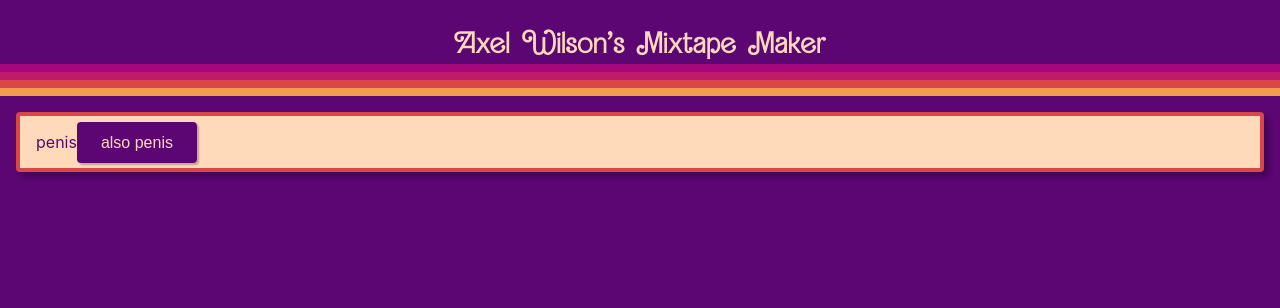
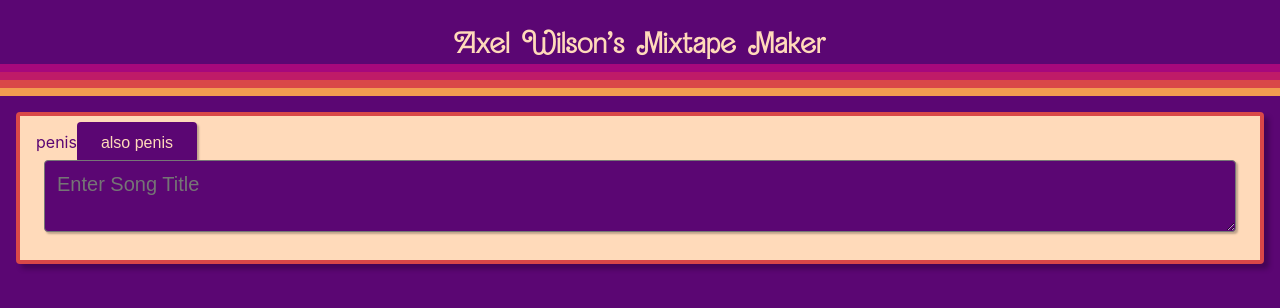
Before and after one commit to ckildare/Axel-Wilson-Mixtape-Maker, a Next.js app in the folder mixtape-maker/: page /songSearch in a window 1280 px wide. Shown: the top 308 px of the page. Built offline with nearby package versions, Linux system fonts and the light colour scheme.

Commit message:
Text Input component fleshed out, need to figure out how to pass up text in the future... I don't want to do that right now

```diff
--- /dev/null
+++ b/mixtape-maker/components/TextInput/TextInput.js
@@ -0,0 +1,34 @@
+import styles from './TextInput.module.scss';
+import classNames from 'classnames';
+import React from 'react';
+import Link from 'next/link'
+
+export default function TextInput({
+  type = 'primary',
+  placeHolder = '',
+  returnInputtedText = '',
+  rowNumber = 1,
+  maxLength = 100,
+  required,
+  disabled,
+  ...props
+}) {
+  return (
+    <textarea
+      required={required}
+      disabled={disabled}
+      rowNumber={rowNumber}
+      maxLength={maxLength}
+      placeHolder={placeHolder}
+      onChange={(e => { () => { returnInputtedText = e.target.value } })}
+      className={classNames(props.classNames,
+        classNames(styles.textAreaWrapper,
+          {
+            'primary': styles.primary,
+            'secondary': styles.secondary,
+            'tertiary': styles.tertiary
+          }[type]
+        ))}
+    />
+  )
+};
--- /dev/null
+++ b/mixtape-maker/components/TextInput/TextInput.module.scss
@@ -0,0 +1,38 @@
+@use "../../styles/palette.module.scss"as *;
+
+.textAreaWrapper {
+  box-shadow: 2px 2px 2px 0px rgba(0, 0, 0, 0.25);
+  white-space: normal;
+  border-radius: 0.25rem;
+
+  width: stretch;
+  height: fit-content;
+  padding: 0.75rem;
+  margin: 0.5rem;
+
+  font-family: $rubik;
+  font-size: 1.25rem;
+}
+
+.textAreaWrapper:hover {
+  box-shadow: 4px 4px 4px 0px rgba(0, 0, 0, 0.25);
+}
+
+.textAreaWrapper:active {
+  box-shadow: 3px 3px 2px 0px rgba(0, 0, 0, 0.25);
+}
+
+.primary {
+  background-color: $tan;
+  color: $dark-purple;
+}
+
+.secondary {
+  background-color: $pink;
+  color: $white;
+}
+
+.tertiary {
+  background-color: $dark-purple;
+  color: $tan;
+}
--- a/mixtape-maker/pages/songSearch.js
+++ b/mixtape-maker/pages/songSearch.js
@@ -2,6 +2,7 @@ import React, { useEffect, useState } from 'react';
 import Image from 'next/image';
 import Card from '../components/cards/Card/Card';
 import Button from '../components/Button/Button';
+import TextInput from '../components/TextInput/TextInput';
 import styles from '../styles/songSearch.module.scss';
 
 const SongSearchPage = () => {
@@ -9,6 +10,7 @@ const SongSearchPage = () => {
   const tab = <>&nbsp;&nbsp;&nbsp;&nbsp;&nbsp;&nbsp;&nbsp;&nbsp;</>;
 
   const [isMobile, setIsMobile] = useState(false);
+  const [inputSongTitle, setInputSongTitle] = useState('');
 
   useEffect(() => {
     const handleWindowResize = () => {
@@ -25,7 +27,15 @@ const SongSearchPage = () => {
   return (
     <Card >
       penis
-      <Button type={'tertiary'} text={"also penis"}/>
+      <Button type={'tertiary'} text={"also penis"} />
+      <TextInput
+        rowNumber={1}
+        required
+        autocorrect
+        type={'tertiary'}
+        placeHolder={'Enter Song Title'}
+        onChange={(e => {console.log(`e Object: ${JSON.stringify(e)}`)})}
+      />
     </Card>
   )
 };
```
